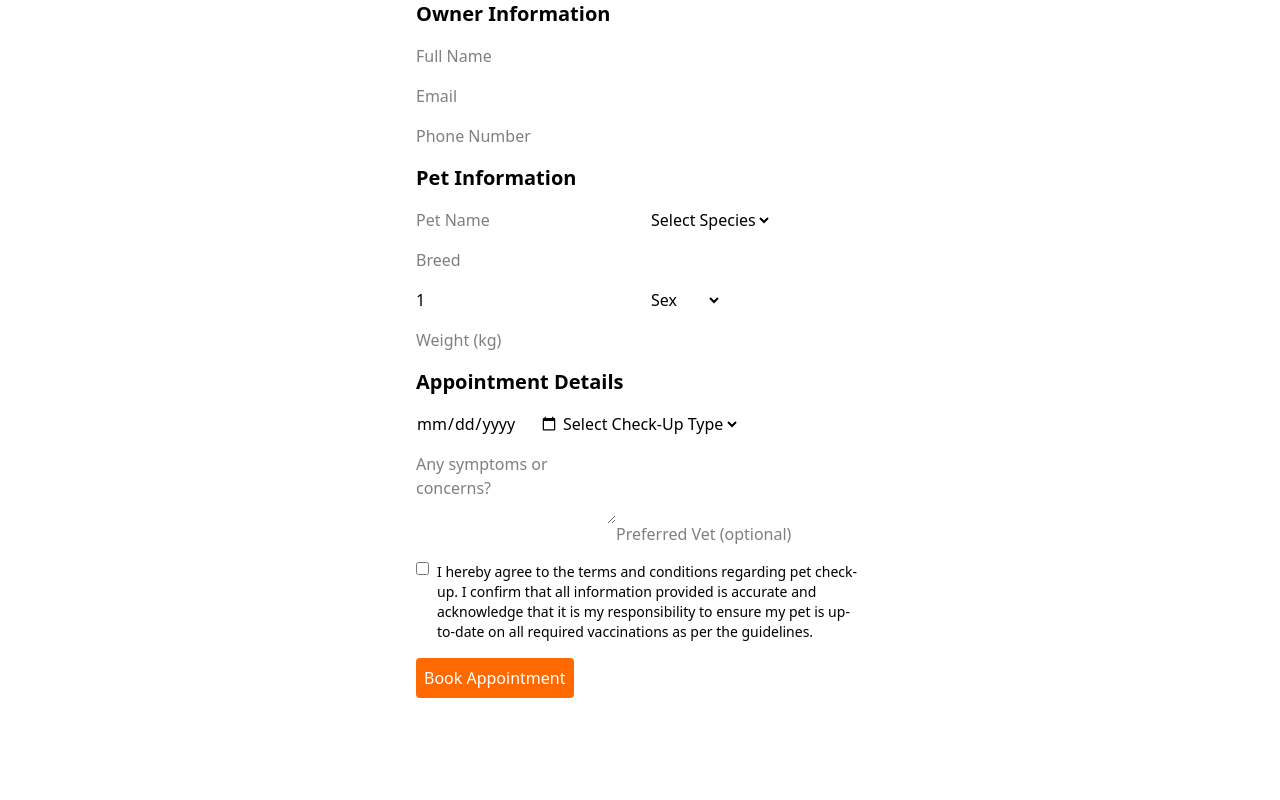
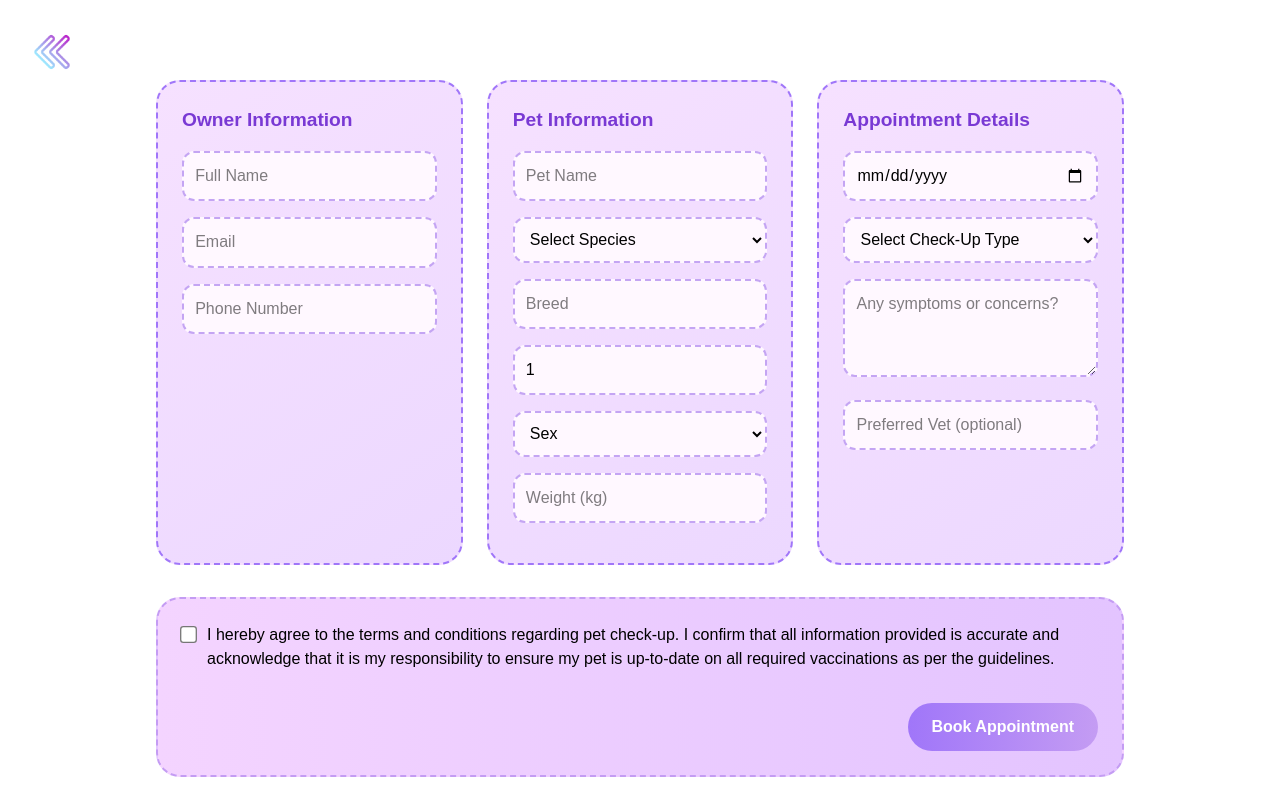
Before and after one commit to ChristianAlicaba2002/Veterinarian_System_FrontEnd, a Next.js app: page /Application/Organisms/Pages/CheckUp in a window 1280 px wide. Built offline with nearby package versions, Linux system fonts and the light colour scheme.

Commit message:
Additional 3 CSS

```diff
--- a/app/Application/Organisms/Pages/Appointment/AppointmentStyles/Appointment.css
+++ b/app/Application/Organisms/Pages/Appointment/AppointmentStyles/Appointment.css
@@ -5,7 +5,6 @@ html, body {
     padding: 0;
     font-family: 'Poppins', sans-serif;
     background: #fff0fa;
-
     overflow: hidden;
     scroll-behavior: smooth;
 }
--- /dev/null
+++ b/app/Application/Organisms/Pages/CheckUp/CheckUpSyles/CheckUp.css
@@ -0,0 +1,128 @@
+.Back{
+  position: absolute;
+  margin-top: 2rem;
+  margin-left: 2rem;
+}
+.Back img{
+  width: 40px;
+  height: 40px;
+  transition: transform 0.5s ease-in-out;
+}
+
+.Back:hover{
+  transform: scale(1.2);
+}
+
+.Form {
+  display: flex;
+  flex-direction: column;
+  gap: 2rem;
+  padding: 1rem;
+  max-width: 1000px;
+  margin: auto;
+  font-family: 'Poppins', sans-serif;
+}
+
+.CardRow {
+  margin-top: 4rem;
+  display: flex;
+  flex-wrap: wrap;
+  justify-content: center;
+  gap: 1.5rem;
+}
+
+.Card {
+  flex: 1 1 280px;
+  background: linear-gradient(145deg, #f6e1ff, #ecd8ff);
+  border: 2px dashed #a076f9;
+  padding: 1.5rem;
+  border-radius: 1.5rem;
+  transition: transform 0.3s ease, box-shadow 0.3s ease;
+
+}
+
+.Card:hover {
+  transform: translateY(-5px);
+  box-shadow: 0 8px 20px rgba(160, 118, 249, 0.3);
+}
+
+.CardSection {
+  color: #7939d4;
+  font-size: 1.2rem;
+  margin-bottom: 1rem;
+  font-weight: bold;
+}
+
+.Card input,
+.Card select,
+.Card textarea {
+  width: 100%;
+  padding: 0.7rem;
+  margin-bottom: 1rem;
+  border: 2px dashed #c4a5f3;
+  border-radius: 0.75rem;
+  background-color: #fff8ff;
+  transition: border-color 0.3s ease;
+}
+
+.Card input:focus,
+.Card select:focus,
+.Card textarea:focus {
+  border-color: #a076f9;
+  outline: none;
+}
+
+.Terms {
+  background: linear-gradient(to right, #f4d4ff, #e3c4ff);
+  border: 2px dashed #c49cf3;
+  padding: 1.5rem;
+  border-radius: 1.5rem;
+  flex-direction: column;
+  gap: 1rem;
+  transition: box-shadow 0.3s ease;
+}
+
+.Terms:hover {
+  box-shadow: 0 4px 15px rgba(195, 145, 255, 0.3);
+}
+.WrapTerms{
+  display: flex;
+  align-items: flex-start;
+  gap: 0.75rem;
+  cursor: pointer;
+}
+.Terms input[type="checkbox"] {
+  transform: scale(1.3);
+  accent-color: #a076f9;
+  margin-top: 0.3rem;
+}
+
+.Terms span {
+  font-size: 0.9rem;
+  color: #5f2e91;
+  line-height: 1.5;
+}
+
+.SubmitWrap{
+  display: flex;
+  justify-content: flex-end;
+  margin-top: 1rem;
+}
+.submit-button {
+  margin-top: 1rem;
+  background: linear-gradient(to right, #a076f9, #c49cf3);
+  border: none;
+  color: white;
+  padding: 0.75rem 1.5rem;
+  font-size: 1rem;
+  font-weight: bold;
+  border-radius: 2rem;
+  cursor: pointer;
+  transition: transform 0.3s ease, background 0.3s ease;
+
+}
+
+.submit-button:hover {
+  transform: scale(1.05);
+  background: linear-gradient(to right, #c49cf3, #a076f9);
+}
--- a/app/Application/Organisms/Pages/CheckUp/page.tsx
+++ b/app/Application/Organisms/Pages/CheckUp/page.tsx
@@ -2,6 +2,8 @@
 
 import { useState, useEffect } from "react";
 import { getUser } from "../../../../../utils";
+import Link from "next/link";
+import './CheckUpSyles/CheckUp.css';
 
 type UserData = {
   client_id: number;
@@ -78,31 +80,27 @@ export default function CheckUp() {
 
       if (!response.ok) {
         const errorData = await response.json();
-        alert("Appointment booked Not successfully!");
+        alert("Appointment booking was not successful.");
         throw new Error(errorData.message || "Failed to create appointment");
-      }
-      else
-      {
+      } else {
         const data = await response.json();
         alert("Appointment booked successfully!");
-        console.log(`Submitted Data:`, data);
+        console.log("Submitted Data:", data);
       }
 
-
-      // Reset form
+      // Reset form and state
       setAppointment({
         pet_name: "",
         breed: "",
         weight: "",
         species: "",
-        age: 0,
+        age: 1,
         sex: "",
         appointment_date: "",
         checkup_type: "",
         symptoms: "",
         preferred_vet: "",
       });
-
       setAgreeTerms(false);
     } catch (error) {
       console.error("Error submitting appointment:", error);
@@ -117,9 +115,16 @@ export default function CheckUp() {
   }, []);
 
   return (
-    <form onSubmit={handleSubmit} className="space-y-4 max-w-md mx-auto">
-      <h2 className="text-xl font-semibold">Owner Information</h2>
-
+    <>
+      <div className="Back">
+        <Link href="/Application/Organisms/Layouts">
+          <img src="/img/back.png" alt="back icon" />
+        </Link>
+      </div>
+        <form onSubmit={handleSubmit} className="Form">
+          <div className="CardRow">
+            <div className="Card">
+              <h2 className="CardSection">Owner Information</h2>
               <input
                 type="text"
                 value={userData.first_name}
@@ -144,9 +149,10 @@ export default function CheckUp() {
                 }
                 placeholder="Phone Number"
               />
+            </div>
 
-      <h2 className="text-xl font-semibold">Pet Information</h2>
-
+            <div className="Card">
+              <h2 className="CardSection">Pet Information</h2>
               <input
                 type="text"
                 value={appointment.pet_name}
@@ -201,9 +207,10 @@ export default function CheckUp() {
                 }
                 placeholder="Weight (kg)"
               />
+            </div>
 
-      <h2 className="text-xl font-semibold">Appointment Details</h2>
-
+            <div className="Card">
+              <h2 className="CardSection">Appointment Details</h2>
               <input
                 type="date"
                 value={appointment.appointment_date}
@@ -238,28 +245,36 @@ export default function CheckUp() {
                 type="text"
                 value={appointment.preferred_vet}
                 onChange={(e) =>
-          setAppointment((prev) => ({ ...prev, preferred_vet: e.target.value }))
+                  setAppointment((prev) => ({
+                    ...prev,
+                    preferred_vet: e.target.value,
+                  }))
                 }
                 placeholder="Preferred Vet (optional)"
               />
+            </div>
+          </div>
 
-      <div className="flex items-start gap-2">
+          <div className="Terms">
+          <label className="WrapTerms">
             <input
               type="checkbox"
               checked={agreeTerms}
               onChange={() => setAgreeTerms((prev) => !prev)}
             />
-        <label className="text-sm">
               I hereby agree to the terms and conditions regarding pet check-up. I
-          confirm that all information provided is accurate and acknowledge that
-          it is my responsibility to ensure my pet is up-to-date on all required
+              confirm that all information provided is accurate and acknowledge that it
+              is my responsibility to ensure my pet is up-to-date on all required
               vaccinations as per the guidelines.
             </label>
-      </div>
 
-      <button type="submit" className="bg-orange-500 text-white p-2 rounded">
+            <div className="SubmitWrap">
+              <button type="submit" className="submit-button">
                 Book Appointment
               </button>
+              </div>
+          </div>
         </form>
+    </>
   );
 }
--- a/app/Application/Organisms/Pages/Grooming/GroomingStyles/Grooming.css
+++ b/app/Application/Organisms/Pages/Grooming/GroomingStyles/Grooming.css
@@ -3,33 +3,34 @@ html {
   color: #6a1b9a;
   margin: 0;
   padding: 0;
-  height: 100vh;
-  overflow: hidden;
+  overflow: auto;
+  box-sizing: border-box;
 }
 
 .grooming-container {
-  margin-top: 5rem;
   display: flex;
   justify-content: center;
   flex-wrap: nowrap;
+  width: auto;
+  height: fit-content;
   gap: 2rem;
+  width: auto;
 }
 
-.user-info{
+.user-info {
   text-align: center;
   font-size: x-large;
   font-weight: bolder;
-
 }
 
-.user-info p{
+.user-info p {
   margin-top: 2rem;
   font-size: large;
   font-weight: bold;
   color: #4a148c;
 }
 
-.user-info a{
+.user-info a {
   font-size: medium;
   font-weight: 500;
   color: #7b1fa2;
@@ -57,6 +58,7 @@ html {
   display: flex;
   flex-direction: column;
   gap: 1.5rem;
+  width: auto;
 }
 
 .grooming-header h1 {
@@ -70,7 +72,7 @@ html {
 .appointment-form {
   display: grid;
   grid-template-columns: repeat(auto-fit, minmax(230px, 1fr));
-  gap: 1rem 2rem;
+  gap: 2rem;
 }
 
 .form-group {
@@ -97,6 +99,8 @@ textarea {
   color: #4a148c;
   outline: none;
   transition: all 0.3s ease;
+  width: 100%;
+  box-sizing: border-box;
 }
 
 input:focus,
@@ -117,9 +121,11 @@ textarea:focus {
   width: 50%;
   height: fit-content;
   padding: 20px 14px;
-    margin-top: 5rem;
-    margin-left: 450px;
+  margin-top: 3rem;
   transition: background-color 0.3s ease, transform 0.2s ease, box-shadow 0.2s ease;
+  display: block;
+  margin-right: auto;
+  margin-left: 400px;
 }
 
 .submit-button:hover {
@@ -128,7 +134,6 @@ textarea:focus {
   box-shadow: 0 4px 10px rgba(238, 186, 238, 0.952);
   transform: translateY(-2px);
 }
-
 
 .Back {
   margin-top: 2rem;
--- a/app/Application/Organisms/Pages/MainPage/Main.tsx
+++ b/app/Application/Organisms/Pages/MainPage/Main.tsx
@@ -4,18 +4,16 @@ import { getUser } from "../../../../../utils";
 import LogoProfile from "@/app/Application/Components/LogoProfile/page";
 import UserMessage from "@/app/Application/Atoms/UserMessage";
 import PetsData from "@/app/Application/Atoms/PetsData";
-import { TUseUserData , TUsePetsData } from "@/app/Application/Types/AllTypes";
+import { TUseUserData, TUsePetsData } from "@/app/Application/Types/AllTypes";
 import './MainStyles/main.css';
 import Link from "next/link";
 
-
 export default function Main() {
   const [userData, setUserData] = useState<TUseUserData | null>(null);
-  const [pets, setPets] = useState([]);
+  const [pets, setPets] = useState<TUsePetsData[]>([]);
   const [changeColor, setChangeColor] = useState<string>("#3b82f6");
 
   useEffect(() => {
-    // Access localStorage only on client side
     const storedColor = localStorage.getItem("profileHeaderColor");
     if (storedColor) {
       setChangeColor(storedColor);
@@ -25,13 +23,12 @@ export default function Main() {
   const getAllPets = async () => {
     try {
       const response = await fetch("http://127.0.0.1:8000/api/Pets");
-
       if (!response.ok) {
         console.log(`Status: ${response.status}`);
+        return;
       }
       const data = await response.json();
       localStorage.setItem("pets", JSON.stringify(data.Data));
-
       setPets(data.Data);
     } catch (err) {
       console.log(err);
@@ -68,12 +65,14 @@ export default function Main() {
             <LogoProfile />
           </div>
         </header>
+
         <main>
           <div className="main-content">
             <div className="content-card">
-              {pets ? (
-                pets.map((pet: TUsePetsData) => {
-                pets.sort((a:any, b:any) => a.Breed - b.Breed)
+              {pets && pets.length > 0 ? (
+                [...pets]
+                  .sort((a, b) => a.Breed.localeCompare(b.Breed))
+                  .map((pet) => {
                     const imageUrl = `http://127.0.0.1:8000/api/storage/${pet.image}`;
                     return (
                       <div className="pet-card" key={pet.pet_id}>
```
Also changed, not shown: app/Application/Organisms/Pages/MainPage/MainStyles/main.css (+5 -9 lines). Lines whose indentation alone changed are shown as unchanged.
